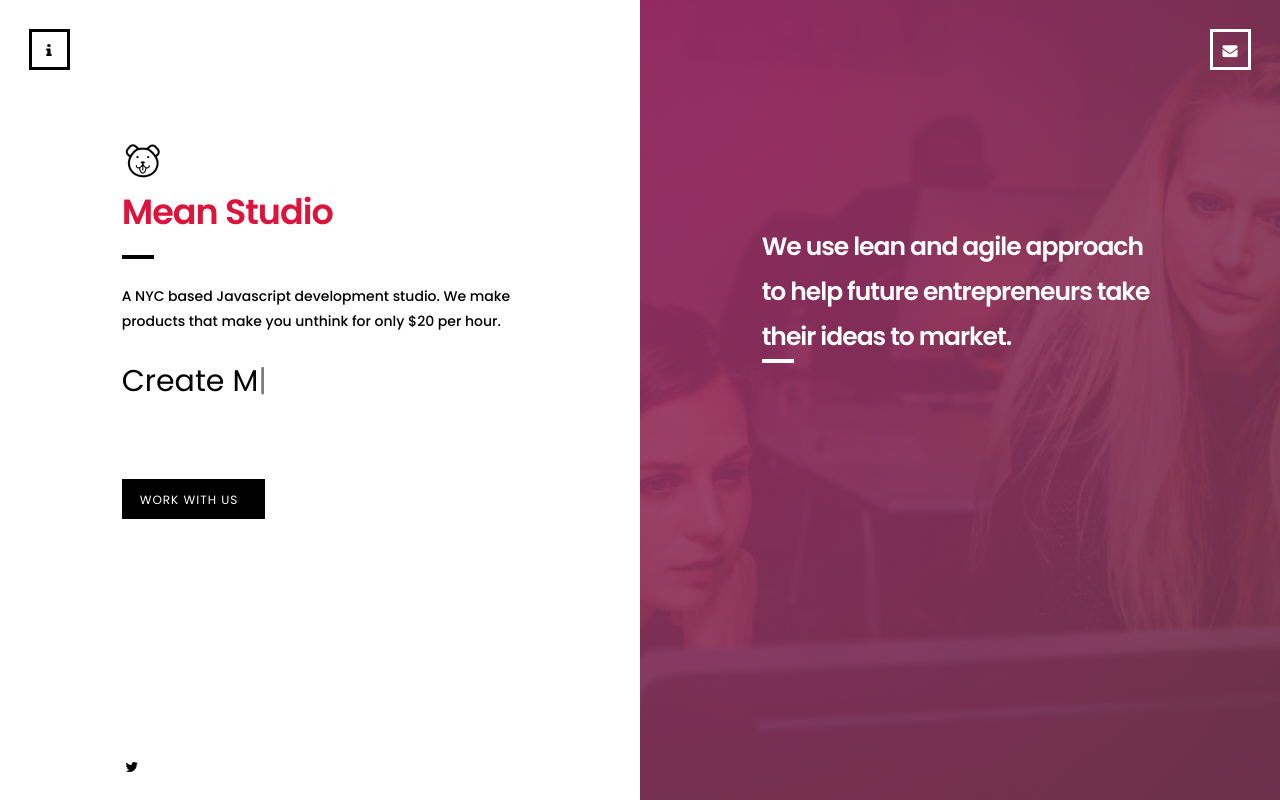
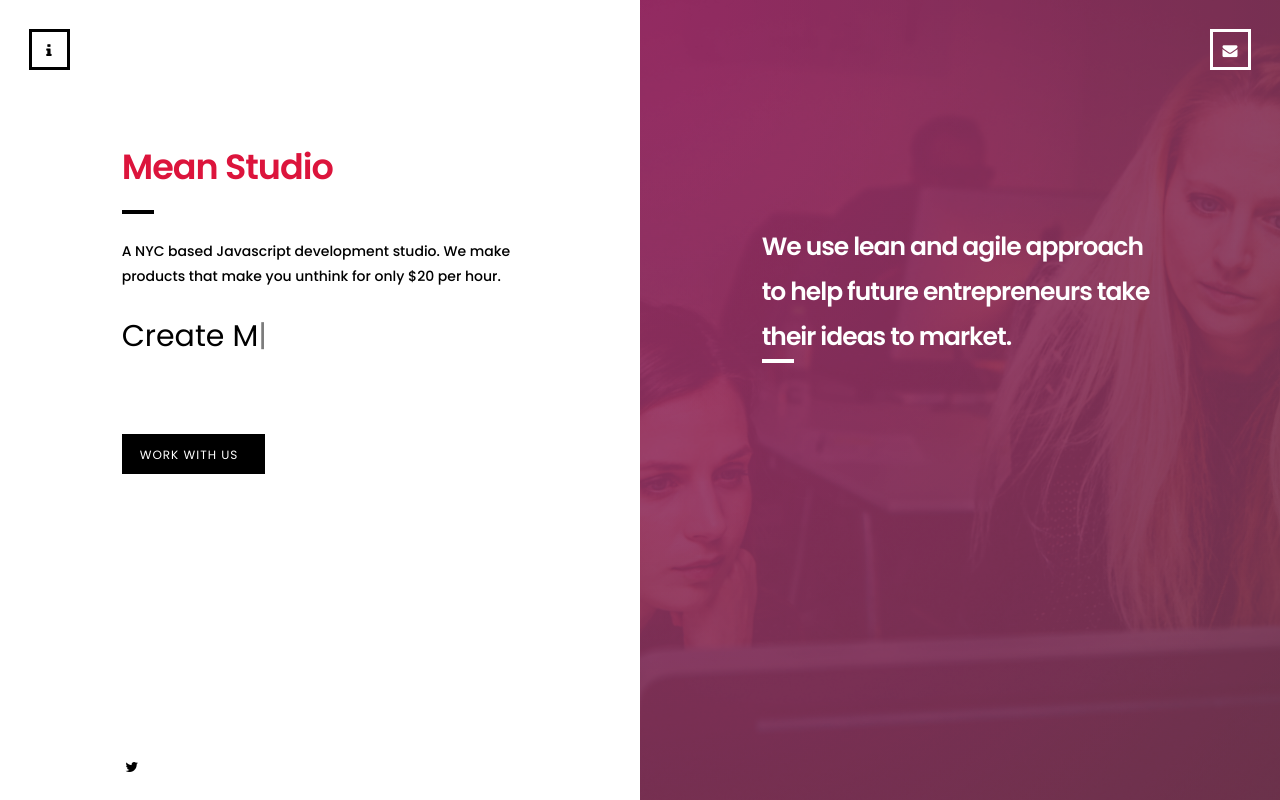
Before and after one commit to meanstudio/meanstudio.github.io, a plain HTML site: page index.html in a window 1280 px wide. Drawn offline with Linux system fonts and the light colour scheme.

Commit message:
deletes a logo

```diff
--- a/index.html
+++ b/index.html
@@ -52,7 +52,7 @@
 
 						<!--Logo-->
 						<div class="logo align-center text-left">
-							<img id-"mean-logo" src="img/Mean-Logo.png" alt="logo">
+							<!-- <img id-"mean-logo" src="img/Mean-Logo.png" alt="logo"> -->
 							<h3 style="color:crimson">Mean Studio</h3>
 						</div>
 						<!--/Logo-->
```
